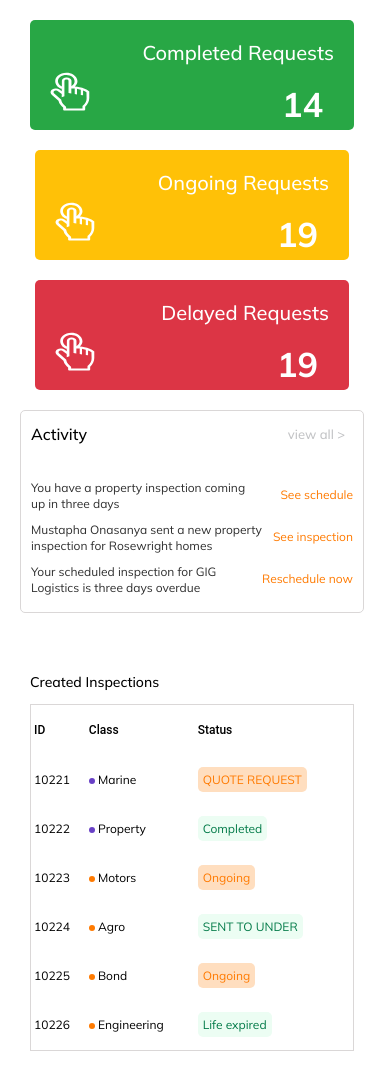
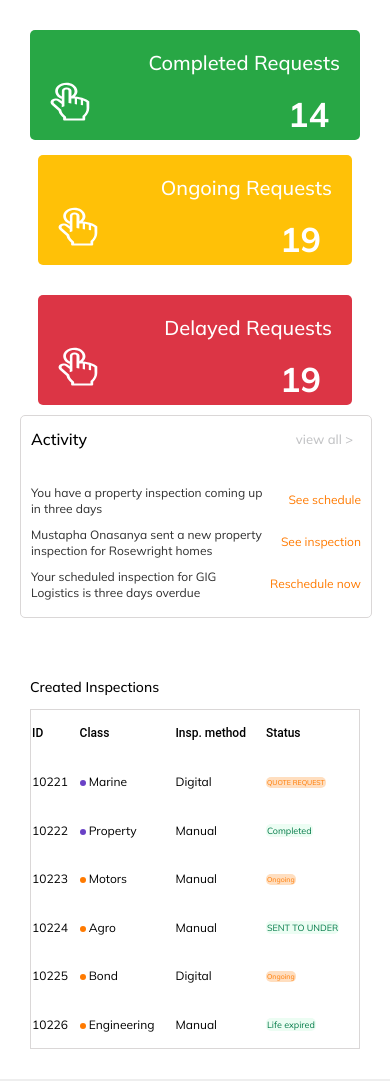
Before and after one commit to gabito1451/LEADWAY, a plain HTML site: page overview.html in a window 390 px wide. Shown: the part 284-1365 px from the top of the page. Drawn offline with Linux system fonts and the light colour scheme.

Commit message:
restructured overview.html

```diff
--- a/overview.html
+++ b/overview.html
@@ -65,7 +65,7 @@
             </div>
             <a href="./new-inspection.html"><button class="btn-new-inspection">+ Create New Inspection</button></a>
         </header>
-        <div class="stats">
+        <div class="stat">
             <section class="stats">
                 <div class="row1">
                     <div class="stat-box blue">
@@ -107,13 +107,14 @@
         </div>
         <section class="inspections">
             <h2>Created Inspections</h2>
+            <div class="table-container" style="width: 100%; overflow-x: auto;">
                 <table>
                     <thead>
                         <tr>
                             <th>ID</th>
                             <th class="name">Name</th>
                             <th>Class</th>
-                        <th class="inspection-method">Inspection method</th>
+                            <th class="inspection-method">Insp. method</th>
                             <th class="officer">Officer</th>
                             <th>Status</th>
                         </tr>
@@ -169,6 +170,7 @@
                         </tr>
                     </tbody>
                 </table>
+            </div>
         </section>
 
     </div>
--- a/package.json
+++ /dev/null
@@ -1,6 +0,0 @@
-{
-  "dependencies": {
-    "antd": "^5.19.2",
-    "serve": "^14.2.3"
-  }
-}
--- a/styles/login.css
+++ b/styles/login.css
@@ -1,11 +1,11 @@
 * {
   box-sizing: border-box;
-  margin: 0;
-  padding: 0;
+  margin: 0px;
+  padding: 0px;
 }
 body,
 html {
-  width: 100%;
+  width: 100vw;
   font-family: "Arial", sans-serif;
   background-color: #eeeeee;
   display: flex;
@@ -15,11 +15,11 @@ html {
   display: flex;
   justify-content: space-between;
   align-items: center;
-  max-width: 1100px;
+  /* max-width: 1100px; */
   width: 100%;
   margin: 0 auto;
-  background-color: #FFFBF6;
-  padding: 0px 0px 0px 30px;
+  background-color: #fffbf6;
+  /* padding: 0px 0px 0px 50px; */
 }
 
 img.leadway-logo {
@@ -27,7 +27,7 @@ img.leadway-logo {
   width: 90px;
   height: 100px;
 }
-.heading{
+.heading {
   font-family: Mulish;
   font-size: 42px;
   font-weight: 700;
@@ -40,7 +40,7 @@ color: #585858;
   width: fit-content;
   word-wrap: break-word;
 }
-.welcome-text{
+.welcome-text {
   font-family: Mulish;
   font-size: 18px;
   font-weight: 400;
@@ -48,19 +48,19 @@ line-height: 20px;
   text-align: left;
   color: #afb0b1;
   /* width: fit-content; */
-
 }
 /* form style */
 form {
-  padding-right: 30px;
+  flex: 1;
+  padding: 60px;
 }
 .form-group {
-  width: 474px;
+  width: 100%;
   height: 100px;
   border-radius: 5px;
   background-color: #ffffff;
   margin-top: 50px;
-  position:relative;
+  position: relative;
   padding-top: 15px;
 }
 
@@ -74,8 +74,7 @@ line-height: 20.08px;
   text-align: left;
   padding-left: 20px;
   margin-top: 10px;
-color:#000000;
-
+  color: #000000;
 }
 input {
   font-size: 16px;
@@ -86,33 +85,30 @@ input {
   outline: none;
   border: none;
   margin-left: 22px;
-  flex:1;
+  flex: 1;
   font-family: Mulish;
-  color:#AFB0B1;
+  color: #afb0b1;
 }
-.form-control{
+.form-control {
   display: flex;
   justify-content: space-between;
   align-items: center;
   margin-top: 20px;
-
 }
 .form-control img {
   padding-right: 20px;
-
 }
-.show-text{
-  color:#EE5331;
+.show-text {
+  color: #ee5331;
   position: absolute;
-  right:5px;
-  top:17px;
+  right: 5px;
+  top: 17px;
   font-family: Mulish;
   font-size: 10px;
   font-weight: 700;
   line-height: 12.55px;
   text-align: left;
   width: 34px;
-
 }
 .reset-password {
   width: 100%;
@@ -120,7 +116,7 @@ width: 34px;
   justify-content: space-between;
   margin-top: 20px;
   font-family: "Arial", sans-serif;
-  padding-left:10px;
+  padding-left: 10px;
   padding-right: 5px;
   font-size: 12px;
   font-weight: 400;
@@ -136,12 +132,11 @@ width: 34px;
   font-family: Mulish;
   font-size: 12px;
   text-align: left;
-
 }
 
 button {
   width: 100%;
-  padding:10px 0px;
+  padding: 10px 0px;
   margin-bottom: 10px;
   border-radius: 5px;
   background-color: #ff7a00;
@@ -152,8 +147,7 @@ font-weight: 700;
   line-height: 30.12px;
   text-align: center;
   margin-top: 50px;
-color:#FFFFFF;
-
+  color: #ffffff;
 }
 
 /* customer management style  */
@@ -161,33 +155,26 @@ color:#FFFFFF;
 .info {
   display: flex;
   align-items: center;
+  flex: 1;
+  justify-content: center;
   background: url("/Assets/Broker Portal 1.jpg");
   min-height: 100%;
   background-size: cover;
-  background-position: center;
-  background-repeat: no-repeat;
+  position: relative;
 }
-
-/* .info-section {
-  width: 100%;
-  margin: 0px 30px 0px 20px ;
-} */
 
 .info-box {
   display: flex;
   justify-content: center;
   align-items: center;
+  width: 70%;
   background-color: #fff;
-margin: 450px 30px 50px 30px;
-width: 462px;
   height: 115px;
-border-radius: 10px 10px 10px 10px;
-
-
+  padding: 10px;
+  border-radius: 10px;
+  position: absolute;
+  bottom: 30px;
   height: fit-content;
-
-
-
 }
 
 .info-box h2 {
@@ -200,9 +187,6 @@ height: fit-content;
   margin-bottom: 10px;
   padding-left: 15px;
   font-family: Mulish;
-
-
-
 }
 .info-box p {
   color: #585858;
@@ -210,8 +194,8 @@ height: fit-content;
   font-weight: 400;
   line-height: 17.57px;
   text-align: left;
-  width: 335px;
-  height: 36px;
+  width: fit-content;
+  height: fit-content;
   padding-left: 15px;
   padding-right: 15px;
   font-family: Mulish;
@@ -219,36 +203,32 @@ font-size: 14px;
   font-weight: 400;
   line-height: 17.57px;
   text-align: left;
-
-
 }
 
 .side-box {
-  width: 131px;
-  height: 115px;
+  height: 100%;
+  flex: 1;
+  padding: 10px;
+  box-sizing: border-box;
+  display: flex;
+  justify-content: center;
+  align-items: center;
   border-radius: 10px 0px 0px 10px;
   opacity: 0px;
-  background-color: #f3f5f6;
-
 }
 .side-box img {
-  width: 72px;
-height: 72.21px;
-margin-left:27px;
-margin-top:20px;
-
+  width: 50px;
+  height: 50px;
 }
 
 /* smaller screen size style */
 @media screen and (max-width: 900px) {
   .container-fixed {
     flex-direction: column;
-    padding: 0 16px;
   }
 
   .container-fixed form {
     width: 100%;
-    padding-right: 0;
   }
 
   .form-group,
--- a/styles/overview.css
+++ b/styles/overview.css
@@ -167,7 +167,7 @@ header p {
   font-weight: 400;
   line-height: 15.06px;
   text-align: left;
-  width: 312px;
+
   height: 15px;
   color: #2f2f2f;
 }
@@ -268,9 +268,15 @@ header .btn-new-inspection:hover {
 }
 
 /* STATUS BOX STYLE */
+.stat {
+  display: flex;
+  margin-bottom: 20px;
+}
+
 .stats {
   display: flex;
-  margin-bottom: 20px;
+  margin-bottom: 10px;
+
 }
 
 .stat-box h2 {
@@ -298,6 +304,11 @@ header .btn-new-inspection:hover {
 .stat-box.red {
   background-color: #dc3545;
 }
+.row1,.row2 {
+  display: flex;
+  flex-direction: column;
+  gap: 20px;
+}
 .stat-box.blue,
 .stat-box.green,
 .stat-box.red,
@@ -307,7 +318,7 @@ header .btn-new-inspection:hover {
   border-radius: 8px;
   color: #fff;
   text-align: center;
-  margin-top: 20px;
+  margin-top: 10px;
   width: 150;
   height: 70px;
   border-radius: 5px;
@@ -382,27 +393,46 @@ opacity: 0px;
 }
 
 /* inspection table style */
-.inspections table {
+
+.inspections .table-container {
   width: 100%;
+  overflow: auto;
+}
+
+table {
+  width: 100%;
+  word-break: keep-all;
+  white-space: nowrap;
+  border-collapse: collapse;
   border: 1px solid #dad7d7;
+  padding-left: 20px;
+  word-wrap: keep-all;
+  box-sizing: border-box;
 }
 
 .inspections table th {
-  font-family: Roboto;
+  font-family: Roboto, sans-serif;
   font-size: 12px;
   font-weight: 500;
+  text-overflow: ellipsis;
+  white-space: nowrap;
+  overflow: hidden;
   line-height: 14.06px;
   text-align: left;
   line-height: 45px;
+  width: fit-content;
 }
+
 .inspections table td {
-  font-family: Mulish;
+  font-family: Mulish, sans-serif;
   font-size: 12px;
   font-weight: 400;
   line-height: 18px;
   text-align: left;
   line-height: 45px;
+  width: fit-content;
 }
+
 
 /* @media screen and (max-width:700px) {
 
@@ -424,11 +454,46 @@ opacity: 0px;
 } */
 
 
+@media screen and (max-width: 650px) {
+  .stats {
+    flex-direction: column;
+    width: 100%;
+    align-items: center;
+    justify-content: center;
+
+
+  }
+  .class,
+  .officer,
+  .name {
+    display: none;
+  }
+
+  header p{
+    padding-bottom: 5px;;
+  }
+}
 @media screen and (max-width: 950px) {
-  .container-fixed {
-    overflow: hidden;
-    padding-right: 6px;
+   .container-fixed {
+    /* overflow: hidden; */
     width: 100vw;
+  }
+  .activity{
+    width:100%;
+  }
+  .status-completed {
+    background-color: #ecfdf3;
+    color: #027a48;
+    padding: 1px;
+    border-radius: 5px;
+    font-size: 9px;
+  }
+  .status-ongoing {
+    background-color: #ffdebf;
+    color: #ff7a00;
+    padding: 1px;
+    font-size: 7px;
+    border-radius: 5px;
   }
 
   .sidebar {
@@ -438,21 +503,25 @@ opacity: 0px;
     display: none;
   }
   .stats {
-    flex-direction: column;
+    /* flex-direction: column; */
     width: 100%;
     align-items: center;
     justify-content: center;
+    gap:5px;
+    margin-top: 5px;
   }
 
-  .class,
-  .inspection-method,
-  .officer,
-  .name {
-    display: none;
+  .stat {
+    flex-direction: column;
+    width: 100%;
+
+    align-items: flex-start;
+    justify-content: center;
+
   }
-  .inspections table {
-    width: 100%;
-  }
+
+
+
   .top-nav {
     display: flex;
     width: 100%;
@@ -465,12 +534,4 @@ opacity: 0px;
   header .btn-new-inspection {
     margin: 0px auto;
   }
-  .inspections table {
-    overflow-y: auto;
-    width: auto;
-  }
-  .inspections table {
-    width: 100%;
-  }
-
 }
```
Also changed, not shown: index.html (+4 -1 lines), 2 other files. Lines whose indentation alone changed are shown as unchanged.
